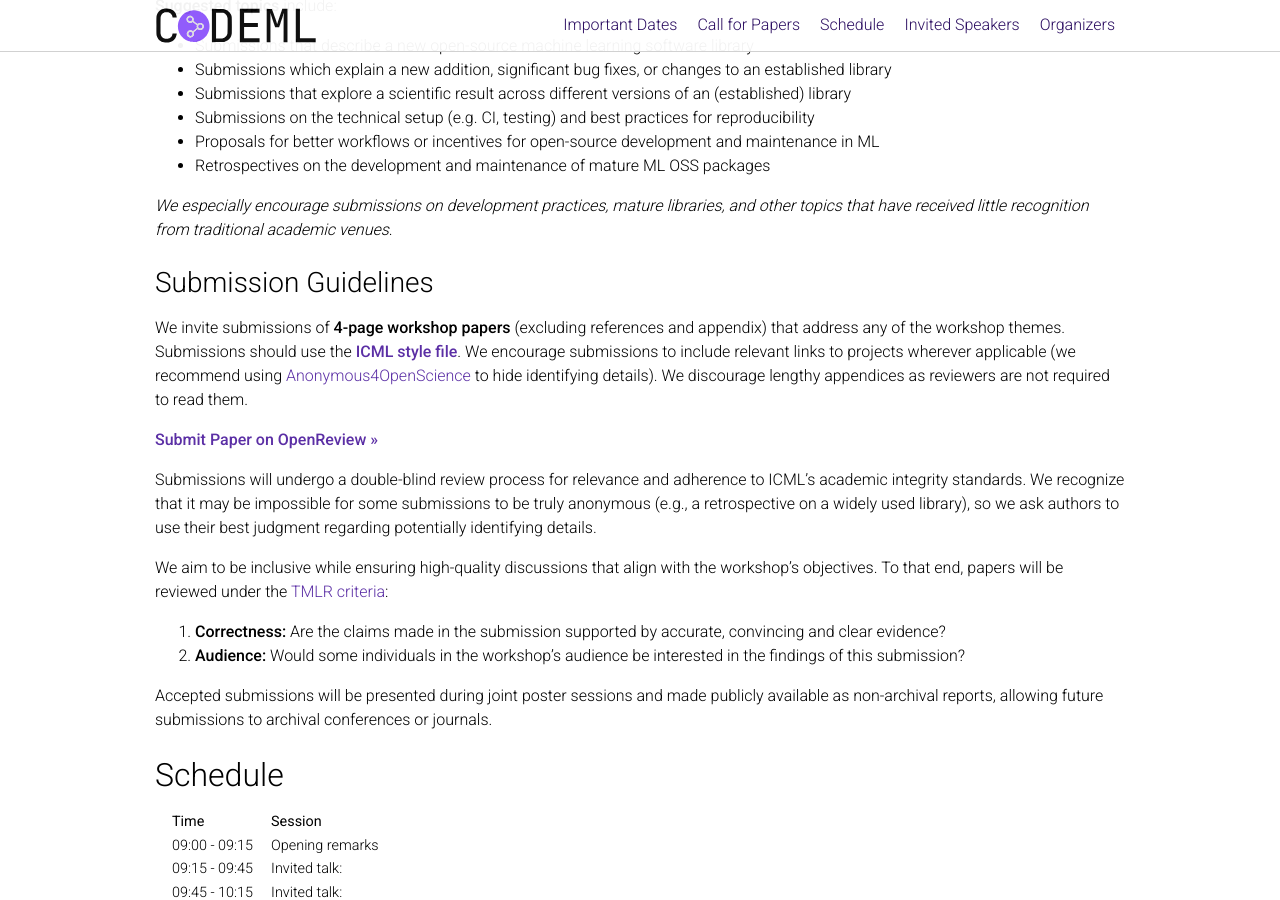
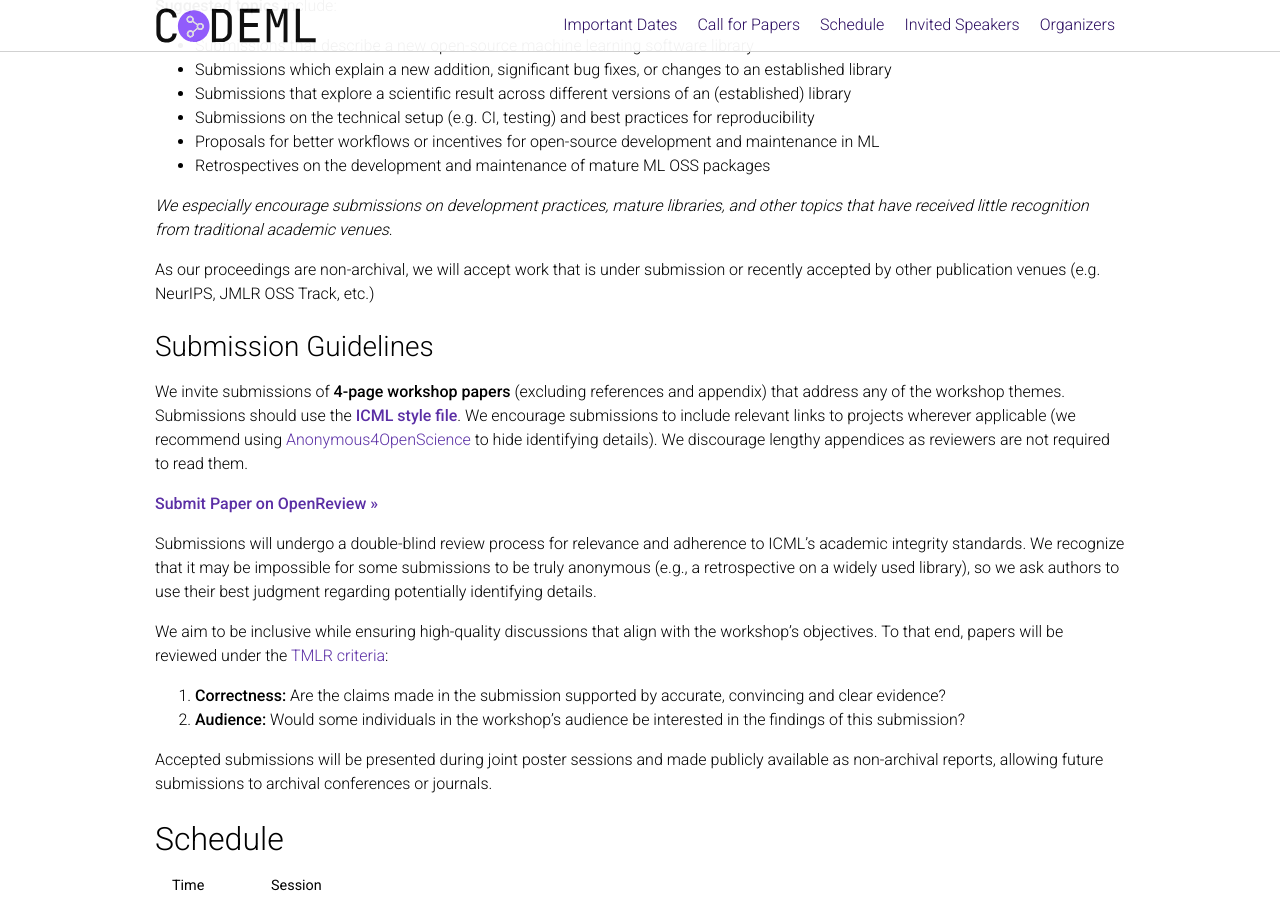
Before and after one commit to codeml-workshop/codeml2025, a Jekyll site: the page built from _pages/about.md, in a window 1280 px wide and 900 px high, scrolled down 1405 px. Built offline with Jekyll 4.4.1, drawn with Linux system fonts in a browser that asks for light colours; nearby versions of some CDN libraries; comment, search, counter and statistics services are not loaded; a style sheet for code colours, icons or effects is not loaded.

Commit message:
note on dual submission policy

```diff
--- a/_pages/about.md
+++ b/_pages/about.md
@@ -68,6 +68,8 @@ We welcome submissions on open-source software within the context of machine lea
 -   Retrospectives on the development and maintenance of mature ML OSS packages
 
 _We especially encourage submissions on development practices, mature libraries, and other topics that have received little recognition from traditional academic venues_.
+
+As our proceedings are non-archival, we will accept work that is under submission or recently accepted by other publication venues (e.g. NeurIPS, JMLR OSS Track, etc.)
 
 ### Submission Guidelines
 
```
